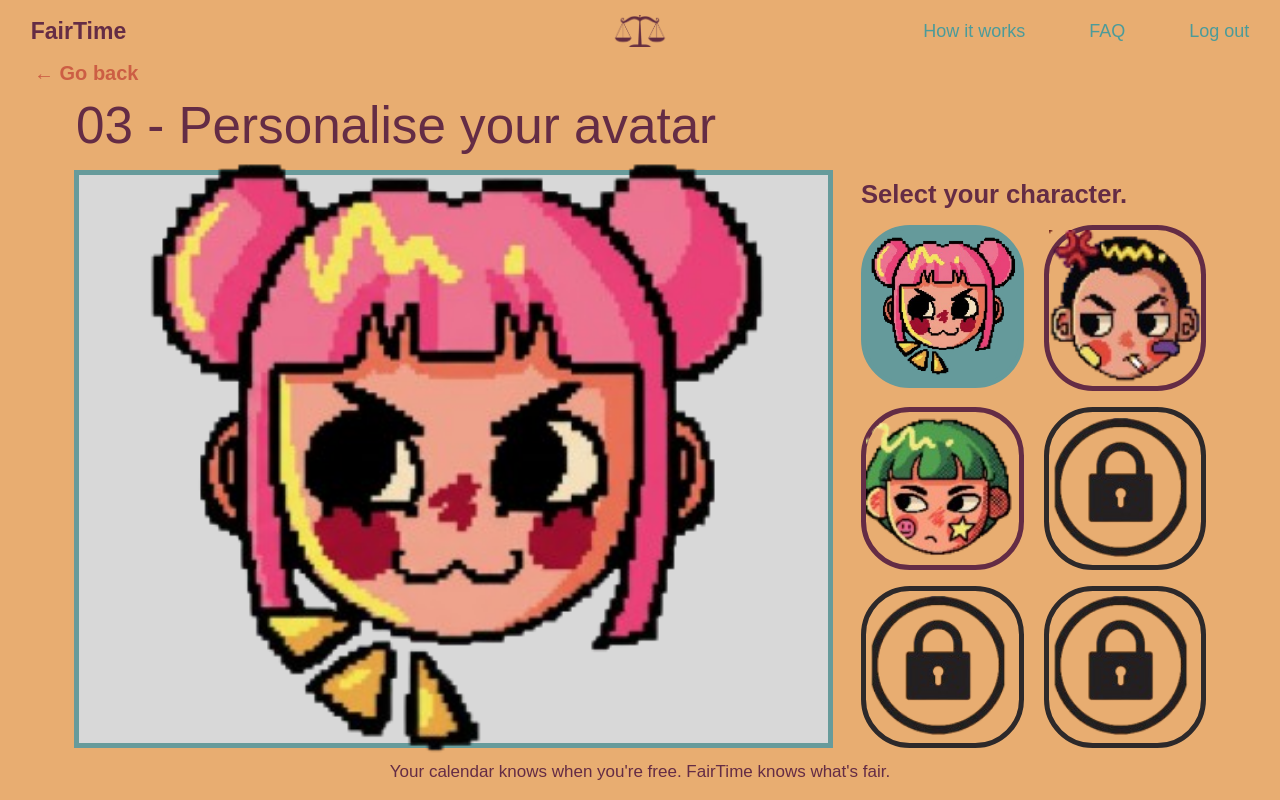
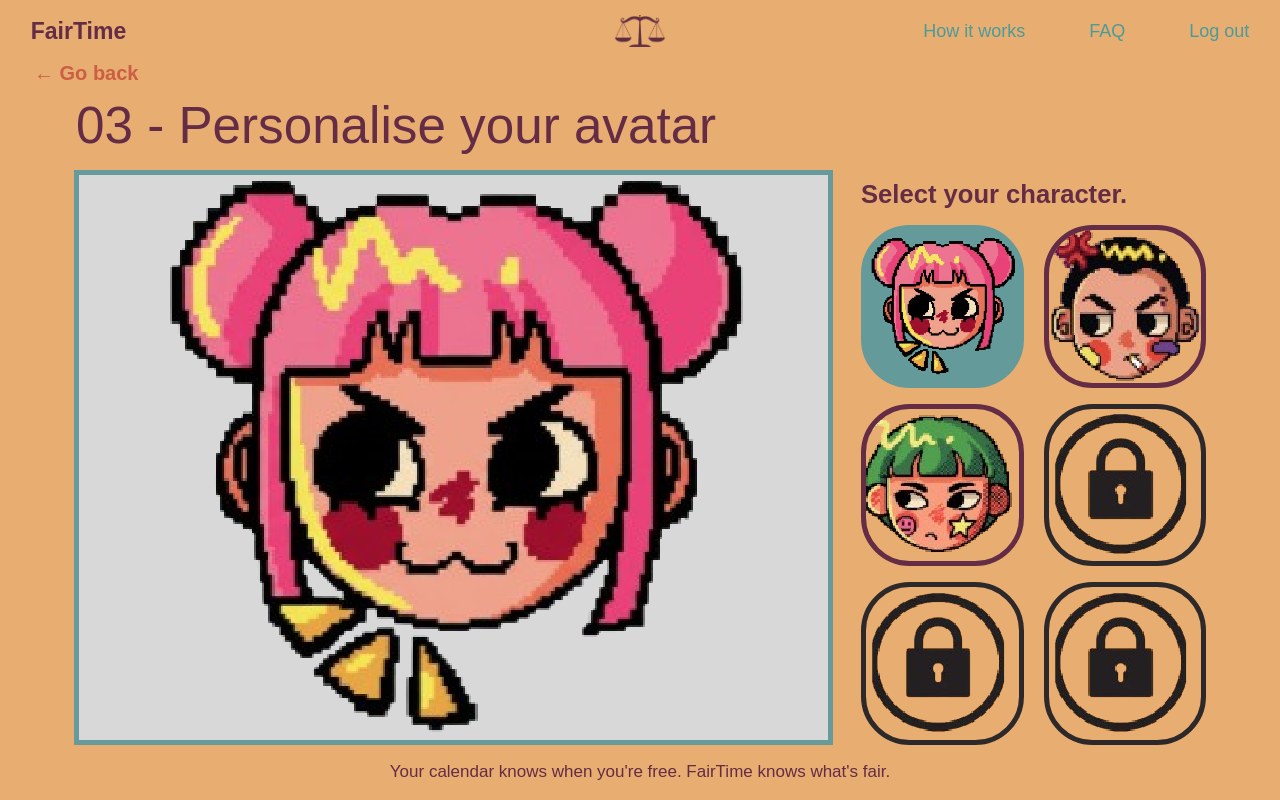
Before and after one commit to yusiaeng/fairtime, a Next.js app: page /dashboard/character in a window 1280 px wide. Built offline with nearby package versions, Linux system fonts and the light colour scheme; a web font is replaced by a local one.

Commit message:
Size uploaded Figma character art correctly

```diff
--- a/src/app/globals.css
+++ b/src/app/globals.css
@@ -492,3 +492,11 @@ button:focus-visible, a:focus-visible { outline: 3px solid var(--plum); outline-
   .calendar-provider { min-height: clamp(43px, 6.8vh, 64px); }
   .calendar-connect-content { height: calc(100% - 62px); }
 }
+
+
+/* Show uploaded Figma assets at their intended aspect ratios. */
+.character-preview { overflow: hidden; }
+.character-preview-image { width: 100%; height: 100%; min-height: 0; object-fit: contain; image-rendering: pixelated; }
+.character-option { overflow: hidden; padding: 0; }
+.character-option-image { width: 100%; height: 100%; object-fit: contain; image-rendering: pixelated; }
+.character-option.locked { overflow: hidden; }
```
